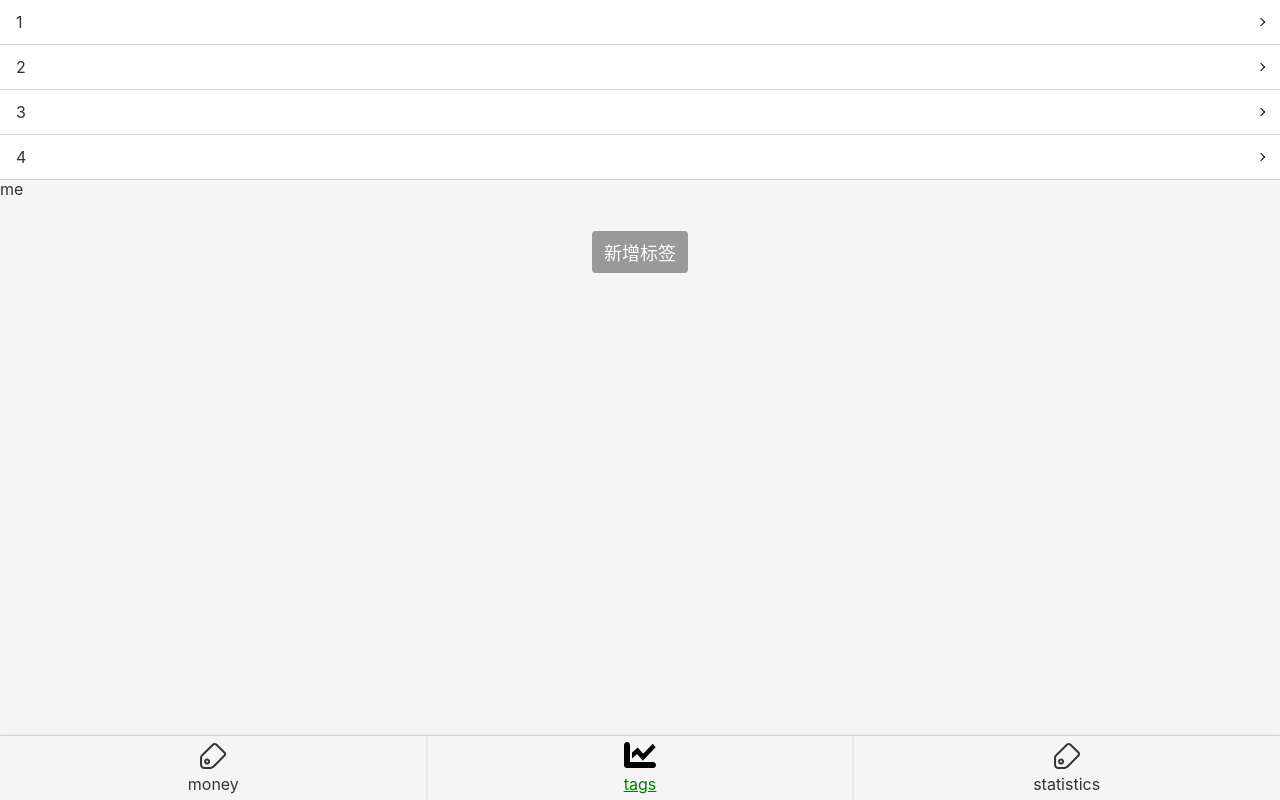
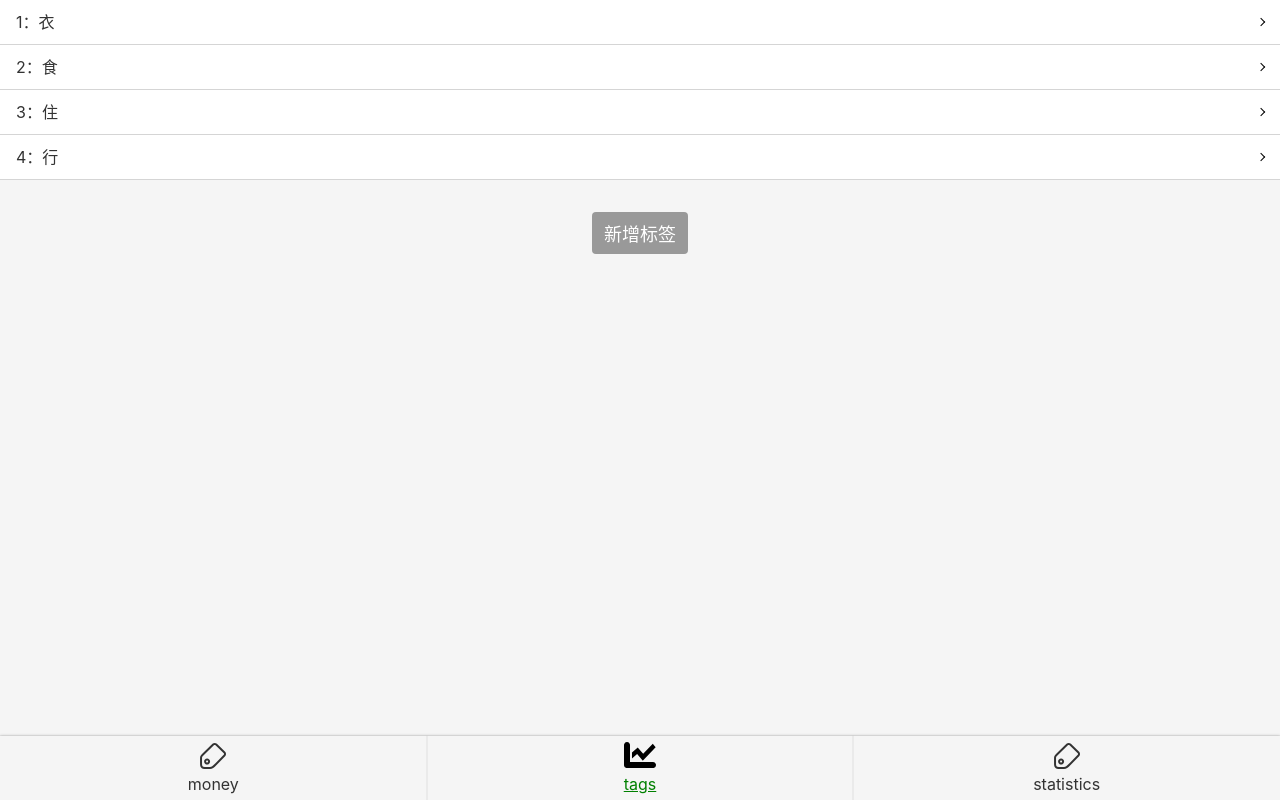
Before and after one commit to falanter/morney-1, a React app: page /#/tags in a window 1280 px wide. Built offline with nearby package versions, Linux system fonts and the light colour scheme.

Commit message:
获得url的参数，封装findTag到useTags里

```diff
--- a/src/App.tsx
+++ b/src/App.tsx
@@ -5,7 +5,9 @@ import Money from 'view/Money';
 import NoMatch from 'view/NoMatch';
 import Statistics from 'view/Statistics';
 import styled from 'styled-components';
-import Tag from 'view/Tag';
+// import Test from 'view/Test';
+import Tag from 'view/Tag'
+
 // import { useTags } from 'useTags';
 
 const AppWrapper=styled.div`
@@ -18,8 +20,10 @@ function App() {
       <Routes>
         <Route path="/" element={<Navigate to="/money" />} />
         <Route path="/money"  element={<Money/>} />
-        <Route path="/tags" element={<Tags/>}/>
-        <Route  path="/tags/:tag" element={<Tag/>}/>
+        <Route path="/tags" element={<Tags/>} >
+        </Route>
+        {/* <Route path="/tags/:me" element={<Test/>} /> */}
+        <Route path="/tags/:id" element={<Tag/>} />
         <Route path="/statistics"  element={<Statistics/>} />
         <Route path="*" element={<NoMatch/>} />
       </Routes>
--- /dev/null
+++ b/src/lib/createId.tsx
@@ -0,0 +1,7 @@
+let id=0;
+const createId = () => {
+    id+=1;
+    return id;
+};
+
+export {createId};
--- a/src/useTags.tsx
+++ b/src/useTags.tsx
@@ -1,11 +1,15 @@
+import { createId } from "lib/createId";
 import { useState } from "react";
+
+const defaultTags=[
+    {id:createId(),name:'衣'},
+    {id:createId(),name:'食'},
+    {id:createId(),name:'住'},
+    {id:createId(),name:'行'},
+]
 const useTags=()=>{     //规定为用use..//封装一个自定义Hook
-    const [tags,setTags]=useState<{id:number;name:string}[]>([
-        {id:1,name:'衣'},
-        {id:2,name:'食'},
-        {id:3,name:'住'},
-        {id:4,name:'行'},
-    ]);
-    return{tags,setTags}
+    const [tags,setTags]=useState<{id:number;name:string}[]>(defaultTags);
+    const findTag=(id:number)=>tags.filter(tag=>tag.id===id)[0];
+    return{tags,setTags,findTag}
 }
 export {useTags}
--- a/src/view/Money/TagSection.tsx
+++ b/src/view/Money/TagSection.tsx
@@ -1,6 +1,7 @@
 import styled from "styled-components";
 import React from 'react';
 import { useTags } from "useTags";
+import { createId } from "lib/createId";
 
 const Wrapper=styled.section`
   background-color:#fff;
@@ -45,7 +46,7 @@ const TagSection:React.FC<Props>=(props)=>{
   const onAddTag=()=>{
     const tagName=window.prompt('新的标签名称');
     if(tagName!==null){
-      setTags([...tags,{id:Math.random(),name:tagName}])    //获得当前数据tags，放入数据tagName
+      setTags([...tags,{id:createId(),name:tagName}])    //获得当前数据tags，放入数据tagName
     }
   };
   const onToggleTag=(tagId:number)=>{
--- a/src/view/Tag.tsx
+++ b/src/view/Tag.tsx
@@ -1,4 +1,20 @@
-function Tag(){
-    return <h2>tag</h2>;
-}
+import { useParams } from "react-router-dom";
+import { useTags } from "useTags";
+
+const Tag:React.FC=(props)=>{
+    const {findTag}=useTags();
+    let {id}=useParams();
+    let tid='';
+    if(typeof(id)==='string'){
+        tid=id
+        const tag=findTag(parseInt(tid));
+        return(
+            <div>{tag.name}</div>
+        );
+    }else{
+        return(
+            <div>hi</div>
+        );
+    }
+};
 export default Tag;
--- a/src/view/Tags.tsx
+++ b/src/view/Tags.tsx
@@ -52,13 +52,12 @@ function Tags(){
           {tags.map(tag=>
             <li key={tag.id}>
               <Link to={""+tag.id}>
-                <span className="oneLine">{tag.id}</span>
+                <span className="oneLine">{tag.id}：{tag.name}</span>
                 <div className="arrow-right"></div>
               </Link>
             </li>
           )}
         </TagList>
-        <Link to="me">me</Link>
         <Center>
           <Space />
           <Space />
--- /dev/null
+++ b/src/view/Test.tsx
@@ -0,0 +1,7 @@
+import { useParams } from "react-router-dom";
+
+function Test(){
+    let{me}=useParams()
+    return <h2>{me}</h2>;
+}
+export default Test;
```
